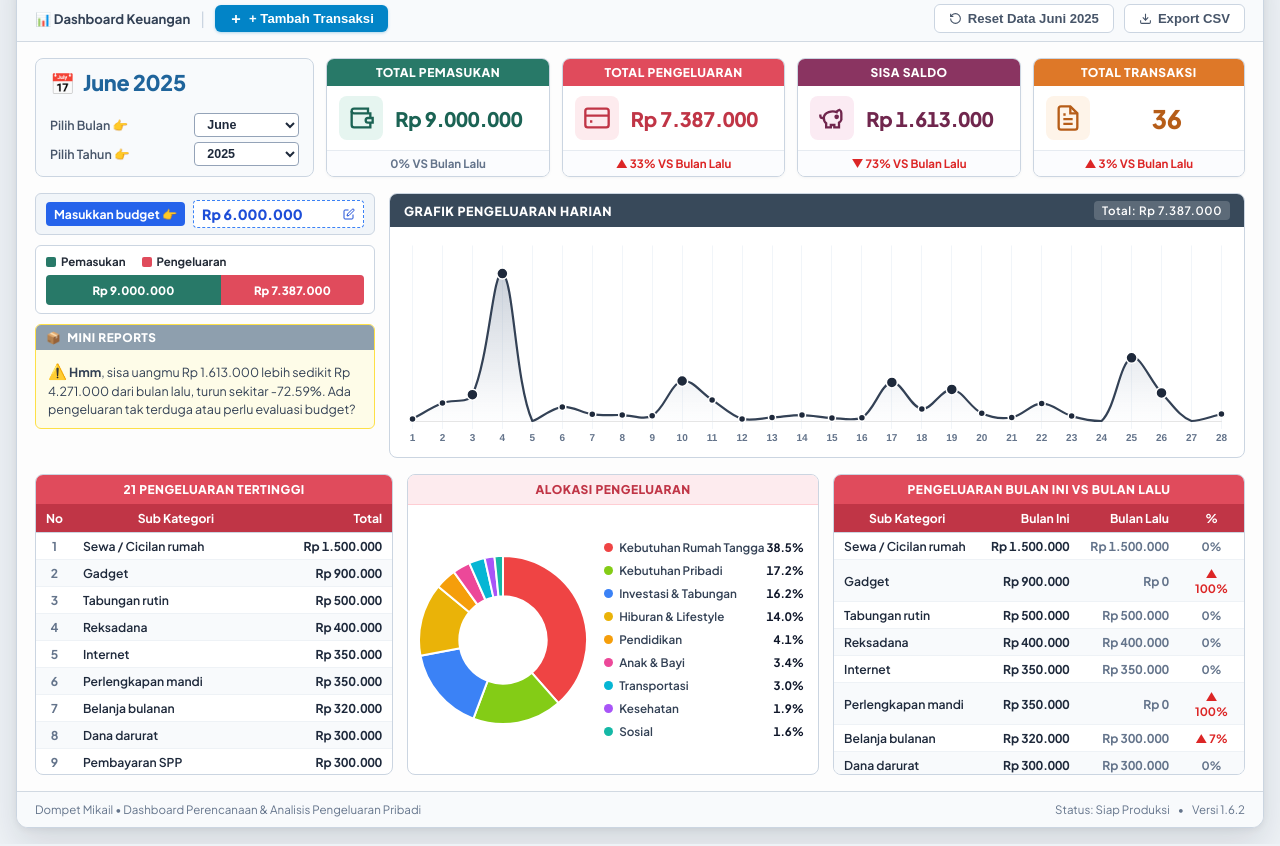
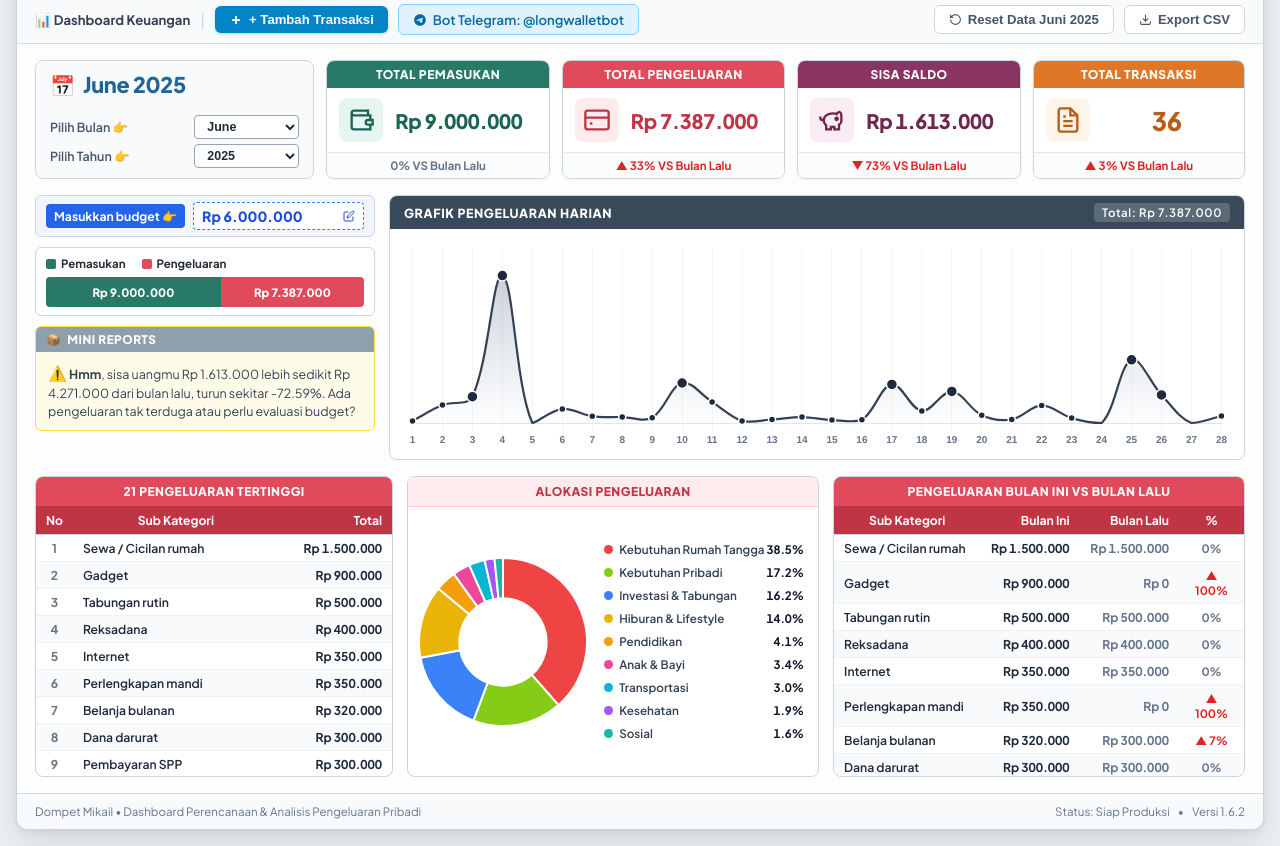
Before and after one commit to kaisimuhammad-hash/dompet-mikail, a website: page index.html in a window 1280 px wide. Shown: the part 63-909 px from the top of the page. Drawn offline with nearby package versions, Linux system fonts and the light colour scheme.

Commit message:
Add Telegram bot shortcut and link to @longwalletbot

```diff
--- a/index.html
+++ b/index.html
@@ -56,6 +56,10 @@
           <svg width="14" height="14" viewBox="0 0 24 24" fill="none" stroke="currentColor" stroke-width="3"><line x1="12" y1="5" x2="12" y2="19"></line><line x1="5" y1="12" x2="19" y2="12"></line></svg>
           + Tambah Transaksi
         </button>
+        <a href="https://t.me/longwalletbot" target="_blank" class="btn btn-outline" style="background:#e0f2fe; color:#0369a1; border-color:#7dd3fc; text-decoration:none;">
+          <svg width="14" height="14" viewBox="0 0 24 24" fill="currentColor"><path d="M12 2C6.48 2 2 6.48 2 12s4.48 10 10 10 10-4.48 10-10S17.52 2 12 2zm4.64 6.8c-.15 1.58-.8 5.42-1.13 7.19-.14.75-.42 1-.68 1.03-.58.05-1.02-.38-1.58-.75-.88-.58-1.38-.94-2.23-1.5-.99-.65-.35-1.01.22-1.59.15-.15 2.71-2.48 2.76-2.69a.2.2 0 00-.05-.18c-.06-.05-.14-.03-.21-.02-.09.02-1.49.95-4.22 2.79-.4.27-.76.41-1.08.4-.36-.01-1.04-.2-1.55-.37-.63-.2-1.12-.31-1.08-.66.02-.18.27-.36.75-.55 2.92-1.27 4.86-2.11 5.83-2.52 2.78-1.16 3.35-1.36 3.73-1.36.08 0 .27.02.39.12.1.08.13.19.14.27-.01.06.01.24 0 .38z"/></svg>
+          Bot Telegram: @longwalletbot
+        </a>
       </div>
       <div class="toolbar-right">
         <button id="btnResetData" class="btn btn-outline" title="Kembalikan data seperti tampilan screenshot">
```
